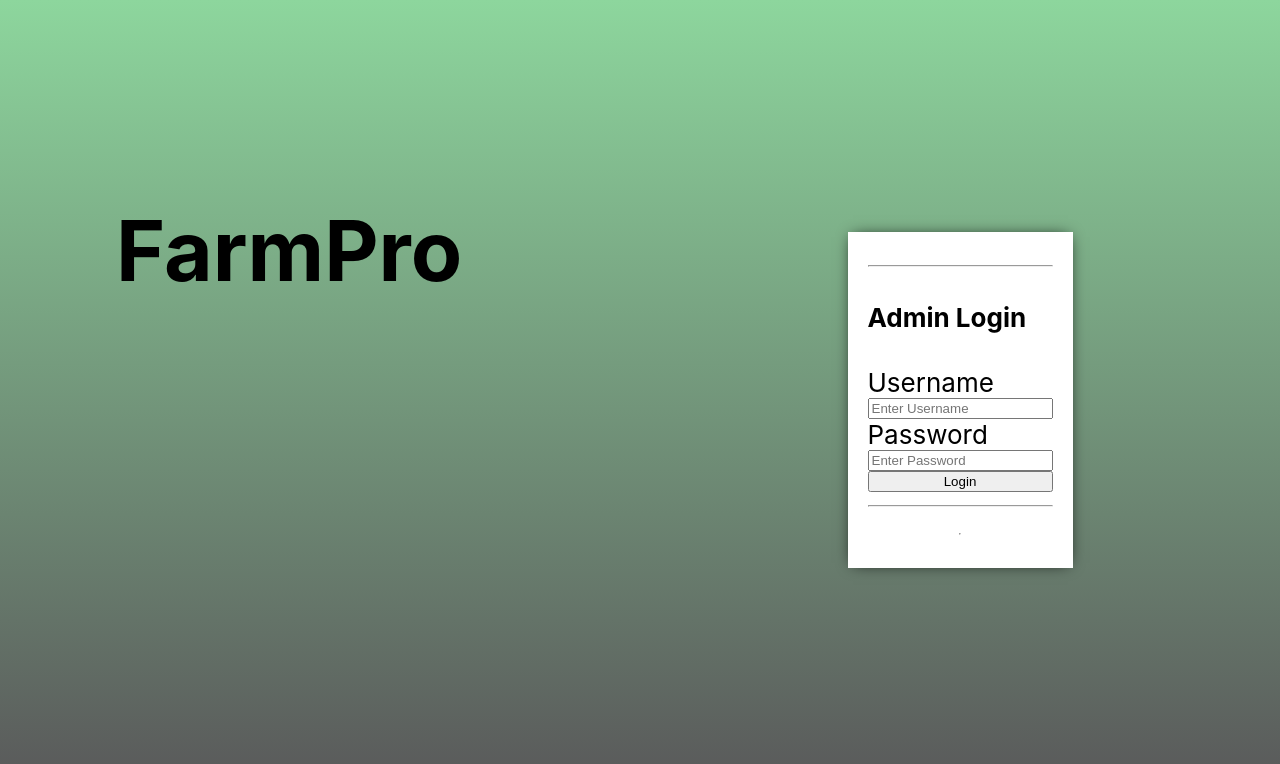
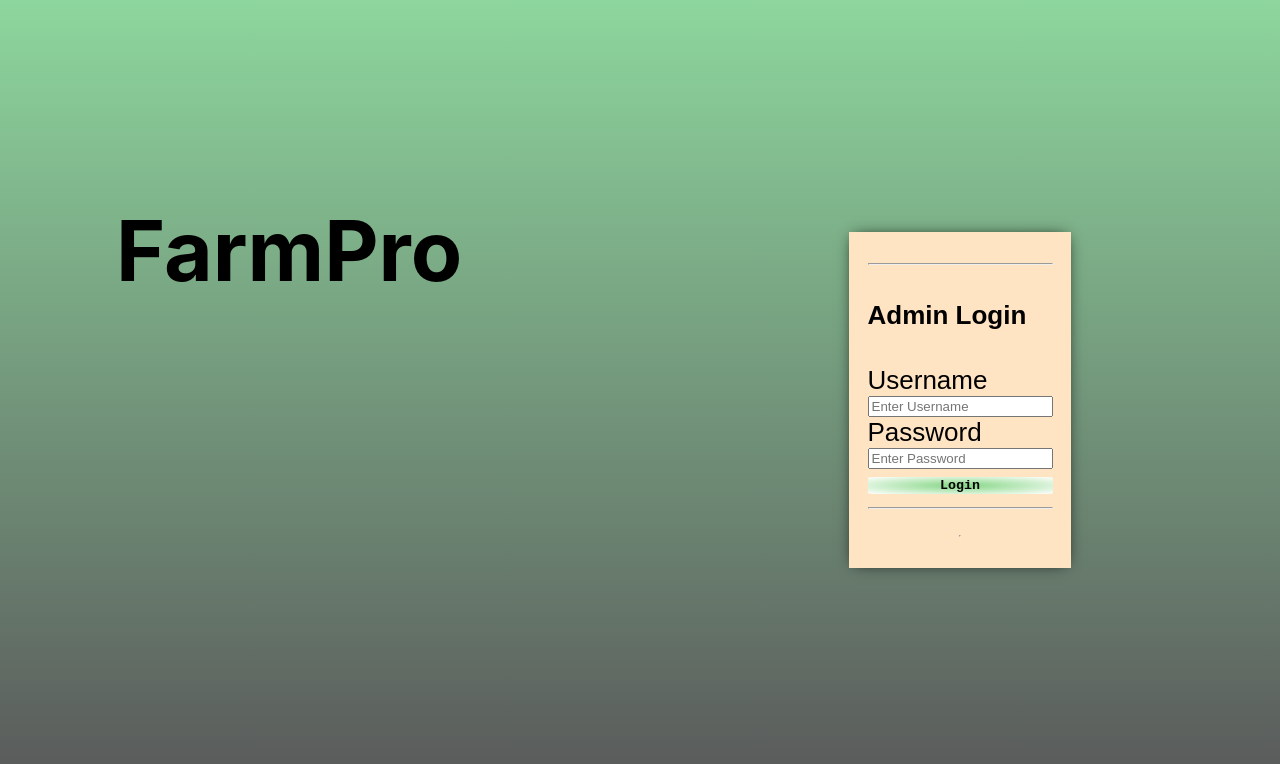
Before and after one commit to 44donin/farmrep, a React (Create React App) app: page / in a window 1280 px wide. Shown: the top 764 px of the page. Built offline with nearby package versions, Linux system fonts and the light colour scheme.

Commit message:
tried to update home.css but no effect

```diff
--- a/src/home/home.css
+++ b/src/home/home.css
@@ -2,6 +2,7 @@
   div {
     display: flex;
     flex-direction: column;
+
   }
 
   h1 {
@@ -34,8 +35,23 @@
 }
 
 .form-box {
-    background-color: white;
-    box-sizing: border-box;
-    padding: 20px;
-    box-shadow: 0px 0px 15px -5px black;
+  background-color: bisque;
+  box-sizing: inherit;
+  padding: 3%;
+  box-shadow: 0px 0px 15px -5px black;
+  text-align: justify;
+  font-family: Arial, Helvetica, sans-serif;
+
 }
+.text-center {
+  padding-top: 4%;
+  border-radius: 6%;
+}
+.btn-info {
+  border-radius: 6%;
+  background-image: radial-gradient(rgb(132, 214, 132),white);
+  border-style: none;
+  font-weight: bolder;
+  font-family: 'Courier New', Courier, monospace;
+
+}
--- a/src/home/home.js
+++ b/src/home/home.js
@@ -1,5 +1,5 @@
 import './home.css';
-import {Jumbotron} from 'react-bootstrap';
+import {Jumbotron} from 'react-bootstrap'
 import { Row, Col, Form, Button} from 'react-bootstrap';
 
 import React, { Component } from 'react';
@@ -40,7 +40,7 @@ class Home extends Component {
                                     />
                                 </Form.Group>
                                 <div class="text-center">
-                                <Button type="Submit" className="btn btn-info" >Login</Button>
+                                <Button type="Submit" className="btn-info" >Login</Button>
                                 </div>
                                 <hr/>
                             </Form>
```
